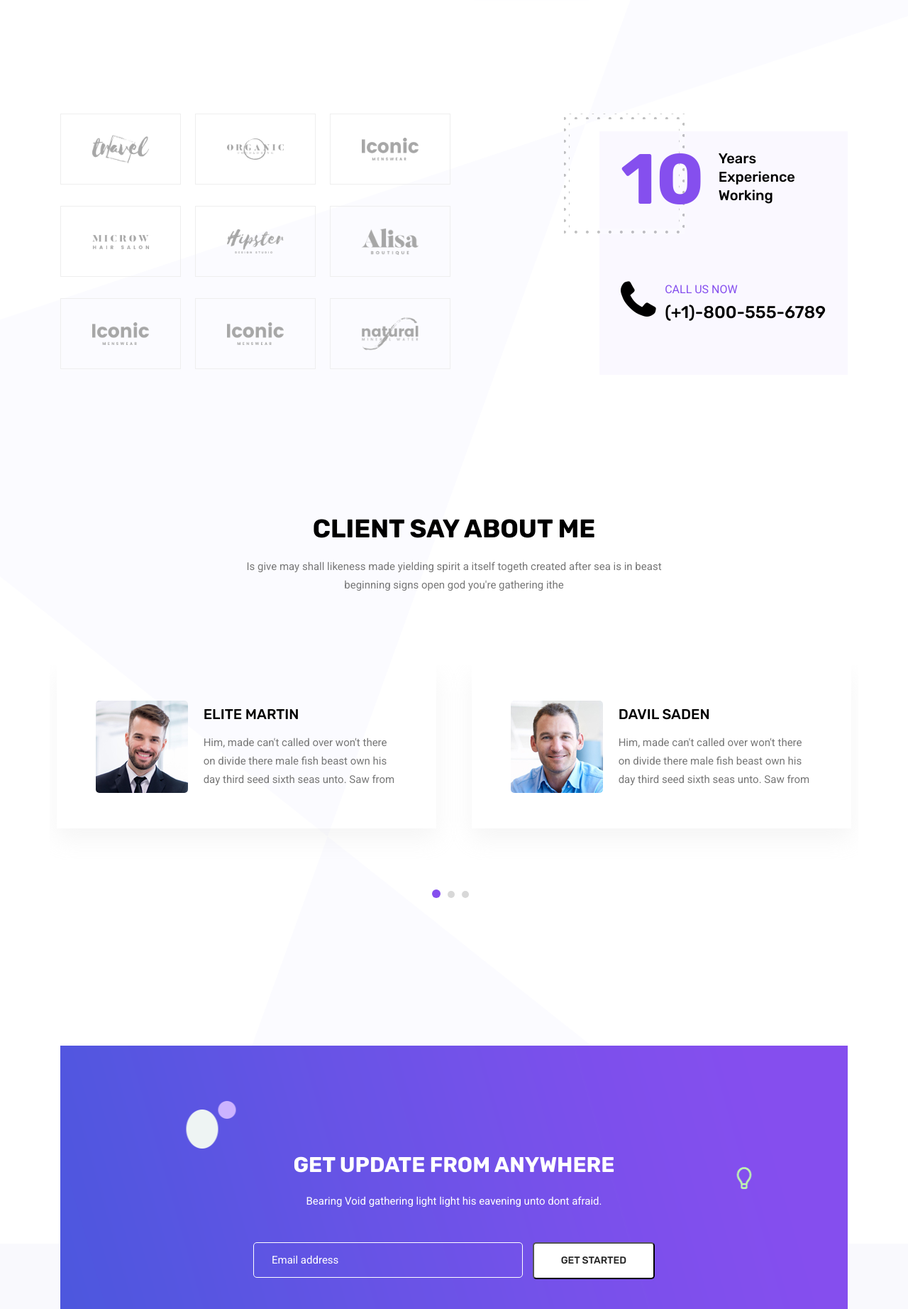
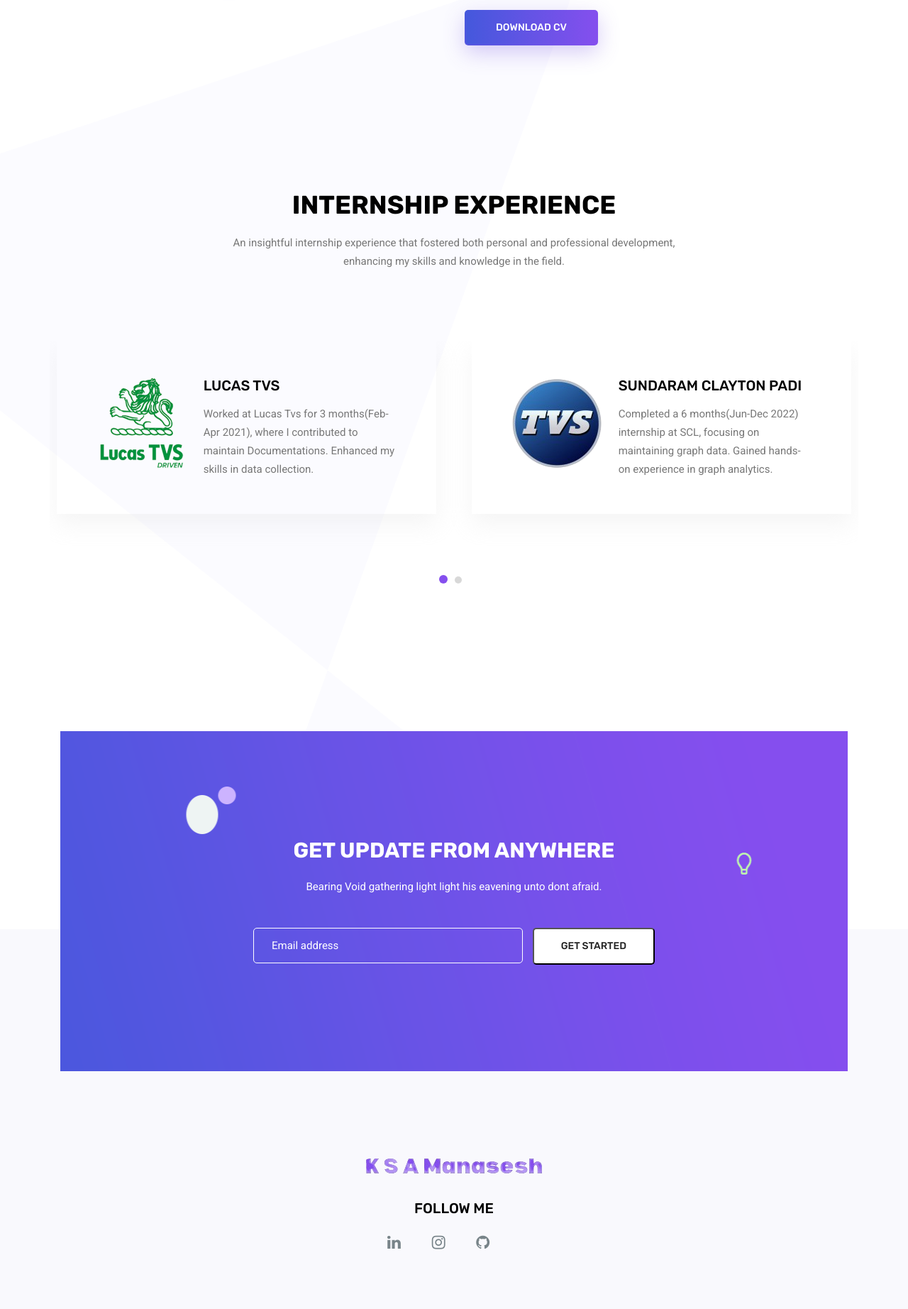
Before and after one commit to ksamanasesh/Portofolio, a Django app: page /about in a window 1280 px wide. Shown: the part 1156-3000 px from the top of the page at 71% size. After the commit the page ends 2916 px from the top, so only its background shows below. Run offline with Django 5.2, Linux system fonts and the light colour scheme; some libraries are stand-ins or nearby versions.

Commit message:
updated about

```diff
--- a/application/urls.py
+++ b/application/urls.py
@@ -25,6 +25,7 @@ urlpatterns = [
     path('admin/', admin.site.urls),
     path('test',views.test,name='testing'),
     path('',views.home,name='home'),
+    path('index',views.home,name='home'),
     path('about',views.about,name='aboutme'),
     path('contact',views.contact,name='contact'),
 ]
--- a/templates/application/about.html
+++ b/templates/application/about.html
@@ -5,17 +5,17 @@
 	<!-- Required meta tags -->
 	<meta charset="utf-8">
 	<meta name="viewport" content="width=device-width, initial-scale=1, shrink-to-fit=no">
-	<link rel="icon" href="img/favicon.png" type="image/png">
+	<link rel="icon" href="../../static/application/img/favicon.png" type="image/png">
 	<title>About Us</title>
 	<!-- Bootstrap CSS -->
-	<link rel="stylesheet" href="css/bootstrap.css">
-	<link rel="stylesheet" href="vendors/linericon/style.css">
-	<link rel="stylesheet" href="css/font-awesome.min.css">
-	<link rel="stylesheet" href="vendors/owl-carousel/owl.carousel.min.css">
-	<link rel="stylesheet" href="css/magnific-popup.css">
-	<link rel="stylesheet" href="vendors/nice-select/css/nice-select.css">
+	<link rel="stylesheet" href="../../static/application/css/bootstrap.css">
+	<link rel="stylesheet" href="../../static/application/vendors/linericon/style.css">
+	<link rel="stylesheet" href="../../static/application/css/font-awesome.min.css">
+	<link rel="stylesheet" href="../../static/application/vendors/owl-carousel/owl.carousel.min.css">
+	<link rel="stylesheet" href="../../static/application/css/magnific-popup.css">
+	<link rel="stylesheet" href="../../static/application/vendors/nice-select/css/nice-select.css">
 	<!-- main css -->
-	<link rel="stylesheet" href="css/style.css">
+	<link rel="stylesheet" href="../../static/application/css/style.css">
 </head>
 
 <body>
@@ -26,7 +26,7 @@
 			<nav class="navbar navbar-expand-lg navbar-light">
 				<div class="container">
 					<!-- Brand and toggle get grouped for better mobile display -->
-					<a class="navbar-brand logo_h" href="index.html"><img src="img/logo.png" alt=""></a>
+					<a class="navbar-brand logo_h" href="#"><img src="../../static/application/img/logo.png" alt=""></a>
 					<button class="navbar-toggler" type="button" data-toggle="collapse" data-target="#navbarSupportedContent"
 					 aria-controls="navbarSupportedContent" aria-expanded="false" aria-label="Toggle navigation">
 						<span class="icon-bar"></span>
@@ -36,27 +36,27 @@
 					<!-- Collect the nav links, forms, and other content for toggling -->
 					<div class="collapse navbar-collapse offset" id="navbarSupportedContent">
 						<ul class="nav navbar-nav menu_nav justify-content-end">
-							<li class="nav-item"><a class="nav-link" href="index.html">Home</a></li>
-							<li class="nav-item active"><a class="nav-link" href="about.html">About</a></li>
-							<li class="nav-item"><a class="nav-link" href="services.html">Services</a></li>
-							<li class="nav-item"><a class="nav-link" href="portfolio.html">Portfolio</a></li>
-							<li class="nav-item submenu dropdown">
+							<li class="nav-item active"><a class="nav-link" href="#">Home</a></li>
+							<li class="nav-item"><a class="nav-link" href="#">About</a></li>
+							<li class="nav-item"><a class="nav-link" href="#">Qualification</a></li>
+							<li class="nav-item"><a class="nav-link" href="#">Experience</a></li>
+							<!-- <li class="nav-item submenu dropdown">
 								<a href="#" class="nav-link dropdown-toggle" data-toggle="dropdown" role="button" aria-haspopup="true"
 								 aria-expanded="false">Pages</a>
 								<ul class="dropdown-menu">
 									<li class="nav-item"><a class="nav-link" href="elements.html">Elements</a></li>
 									<li class="nav-item"><a class="nav-link" href="portfolio-details.html">Portfolio Details</a></li>
 								</ul>
-							</li>
+							</li> -->
 							<li class="nav-item submenu dropdown">
 								<a href="#" class="nav-link dropdown-toggle" data-toggle="dropdown" role="button" aria-haspopup="true"
-								 aria-expanded="false">Blog</a>
-								<ul class="dropdown-menu">
+								 aria-expanded="false">Hobbies</a>
+								<!-- <ul class="dropdown-menu">
 									<li class="nav-item"><a class="nav-link" href="blog.html">Blog</a></li>
 									<li class="nav-item"><a class="nav-link" href="single-blog.html">Blog Details</a></li>
-								</ul>
+								</ul> -->
 							</li>
-							<li class="nav-item"><a class="nav-link" href="contact.html">Contact</a></li>
+							<li class="nav-item"><a class="nav-link" href="#">Contact</a></li>
 						</ul>
 					</div>
 				</div>
@@ -72,8 +72,8 @@
                 <div class="banner_content text-center">
                     <h2>About Us</h2>
                     <div class="page_link">
-                        <a href="index.html">Home</a>
-                        <a href="about.html">About</a>
+                        <a href="index">Home</a>
+                        <a href="about">About</a>
                     </div>
                 </div>
             </div>
@@ -87,7 +87,7 @@
         <div class="row justify-content-start align-items-center">
             <div class="col-lg-5">
                 <div class="about_img">
-                        <img class="" src="img/about-us.png" alt="">
+                    <img class="" src="../../static/application/img/about-us.png" alt="">
                 </div>
             </div>
 
@@ -97,13 +97,14 @@
                         Introduce about <br>
                         myself</h2>
                     <p>
-                            Whose given. Were gathered. There first subdue greater. Bearing you Whales heaven
-                            midst their. Beast creepeth. Fish days.
+                        I am K S A Manasesh, a passionate and committed Machine Learning student who consistently strives
+                        to approach every task with unwavering focus, determination, and persistent effort to achieve excellence.
                     </p>
                     <p>
-                            Is give may shall likeness made yielding spirit a itself together created after sea
-                            is in beast beginning signs open god you're gathering whose gathered cattle let.
-                            Creature whales fruit unto meat the life beginning all in under give two.
+                        I have a deep interest in exploring technical concepts, innovative technologies, and groundbreaking advancements that shape the modern world.
+                        I find immense joy in understanding how complex systems work,
+                        from designing algorithms to solving real-world problems through the power of technology.
+                        My ambition to explore and contribute to the fascinating world of game development.
                     </p>
                     <a class="primary_btn" href="#"><span>Download CV</span></a>
                 </div>
@@ -114,7 +115,7 @@
     <!--================ End About Us Area =================-->
 
 	<!--================ Srart Brand Area =================-->
-	<section class="brand_area section_gap_bottom">
+	<!-- <section class="brand_area section_gap_bottom">
         <div class="container">
             <div class="row justify-content-center">
                 <div class="col-lg-6">
@@ -203,7 +204,7 @@
                 </div>
             </div>
         </div>
-    </section>
+    </section> -->
     <!--================ End Brand Area =================-->
 
 	<!--================ Start Testimonial Area =================-->
@@ -212,9 +213,9 @@
 			<div class="row justify-content-center">
 				<div class="col-lg-8 text-center">
 					<div class="main_title">
-                        <h2>client say about me</h2>
-                        <p>Is give may shall likeness made yielding spirit a itself togeth created after sea is in beast <br>
-                                beginning signs open god you're gathering ithe</p>
+						<h2>Internship Experience</h2>
+						<p>An insightful internship experience that fostered both personal and professional development,
+							<br>enhancing my skills and knowledge in the field.</p>
 					</div>
 				</div>
 			</div>
@@ -223,12 +224,12 @@
         			<div class="testi_item">
         				<div class="row">
         					<div class="col-lg-4">
-                                <img src="img/testimonials/t1.jpg" alt="">
+        						<img src="../../static/application/img/testimonials/t1.png" alt="">
         					</div>
         					<div class="col-lg-8">
         						<div class="testi_text">
-                                    <h4>Elite Martin</h4>
-                                    <p>Him, made can't called over won't there on divide there male fish beast own his day third seed sixth seas unto. Saw from </p>
+        							<h4>Lucas TVS</h4>
+									<p>Worked at Lucas Tvs for 3 months(Feb-Apr 2021), where I contributed to maintain Documentations. Enhanced my skills in data collection.</p>
         						</div>
         					</div>
         				</div>
@@ -236,12 +237,12 @@
         			<div class="testi_item">
         				<div class="row">
         					<div class="col-lg-4">
-                                <img src="img/testimonials/t2.jpg" alt="">
+        						<img src="../../static/application/img/testimonials/t3.png" alt="">
         					</div>
         					<div class="col-lg-8">
         						<div class="testi_text">
-                                    <h4>Davil Saden</h4>
-                                    <p>Him, made can't called over won't there on divide there male fish beast own his day third seed sixth seas unto. Saw from </p>
+        							<h4>Sundaram Clayton Padi</h4>
+									<p>Completed a 6 months(Jun-Dec 2022) internship at SCL, focusing on maintaining graph data. Gained hands-on experience in graph analytics.</p>
         						</div>
         					</div>
         				</div>
@@ -249,51 +250,12 @@
         			<div class="testi_item">
         				<div class="row">
         					<div class="col-lg-4">
-                                <img src="img/testimonials/t1.jpg" alt="">
+        						<img src="../../static/application/img/testimonials/t2.png" alt="">
         					</div>
         					<div class="col-lg-8">
         						<div class="testi_text">
-                                    <h4>Elite Martin</h4>
-                                    <p>Him, made can't called over won't there on divide there male fish beast own his day third seed sixth seas unto. Saw from </p>
-                                </div>
-                            </div>
-                        </div>
-                    </div>
-                    <div class="testi_item">
-                        <div class="row">
-                            <div class="col-lg-4">
-                                <img src="img/testimonials/t2.jpg" alt="">
-                            </div>
-                            <div class="col-lg-8">
-                                <div class="testi_text">
-                                    <h4>Davil Saden</h4>
-                                    <p>Him, made can't called over won't there on divide there male fish beast own his day third seed sixth seas unto. Saw from </p>
-                                </div>
-                            </div>
-                        </div>
-                    </div>
-                    <div class="testi_item">
-                        <div class="row">
-                            <div class="col-lg-4">
-                                <img src="img/testimonials/t1.jpg" alt="">
-                            </div>
-                            <div class="col-lg-8">
-                                <div class="testi_text">
-                                    <h4>Elite Martin</h4>
-                                    <p>Him, made can't called over won't there on divide there male fish beast own his day third seed sixth seas unto. Saw from </p>
-                                </div>
-                            </div>
-                        </div>
-                    </div>
-                    <div class="testi_item">
-                        <div class="row">
-                            <div class="col-lg-4">
-                                <img src="img/testimonials/t2.jpg" alt="">
-                            </div>
-                            <div class="col-lg-8">
-                                <div class="testi_text">
-                                    <h4>Davil Saden</h4>
-                                    <p>Him, made can't called over won't there on divide there male fish beast own his day third seed sixth seas unto. Saw from </p>
+        							<h4>Info Maps</h4>
+									<p>Worked at Info Maps for 15 days(Feb-Mar 2023), where I contributed to Building Detection Project. Enhanced my skills in Computer vision.</p>
         						</div>
         					</div>
         				</div>
@@ -339,15 +301,15 @@
                         <div class="footer_top flex-column">
                             <div class="footer_logo">
                                 <a href="#">
-                                <img src="img/logo.png" alt="">
+                                    <img src="../../static/application/img/logo.png" alt="">
                                 </a>
                                 <h4>Follow Me</h4>
                             </div>
                             <div class="footer_social">
-                            <a href="#"><i class="fa fa-facebook"></i></a>
-                            <a href="#"><i class="fa fa-twitter"></i></a>
-                            <a href="#"><i class="fa fa-dribbble"></i></a>
-                            <a href="#"><i class="fa fa-behance"></i></a>
+                                <a href="https://www.linkedin.com/in/ksamanasesh/"><i class="fa fa-linkedin"></i></a>
+                                <a href="https://www.instagram.com/ksamanasesh/"><i class="fa fa-instagram"></i></a>
+                                <a href="https://github.com/ksamanasesh"><i class="fa fa-github"></i></a>
+                                <a href="#"><i class="fa fa-discord"></i></a>
                             </div>
                         </div>
                     </div>
@@ -355,7 +317,7 @@
                 <div class="row footer_bottom justify-content-center">
                     <p class="col-lg-8 col-sm-12 footer-text">
                         <!-- Link back to Colorlib can't be removed. Template is licensed under CC BY 3.0. -->
-Copyright &copy;<script>document.write(new Date().getFullYear());</script> All rights reserved | This template is made with <i class="fa fa-heart-o" aria-hidden="true"></i> by <a href="https://colorlib.com" target="_blank">Colorlib</a>
+    <!-- Copyright &copy;<script>document.write(new Date().getFullYear());</script> All rights reserved | This template is made with <i class="fa fa-heart-o" aria-hidden="true"></i> by <a href="https://colorlib.com" target="_blank">Colorlib</a> -->
     <!-- Link back to Colorlib can't be removed. Template is licensed under CC BY 3.0. --></p>
                 </div>
             </div>
@@ -364,21 +326,21 @@ Copyright &copy;<script>document.write(new Date().getFullYear());</script> All r
 
     <!-- Optional JavaScript -->
     <!-- jQuery first, then Popper.js, then Bootstrap JS -->
-    <script src="js/jquery-3.2.1.min.js"></script>
-    <script src="js/popper.js"></script>
-    <script src="js/bootstrap.min.js"></script>
-    <script src="js/stellar.js"></script>
-    <script src="js/jquery.magnific-popup.min.js"></script>
-    <script src="vendors/nice-select/js/jquery.nice-select.min.js"></script>
-    <script src="vendors/isotope/imagesloaded.pkgd.min.js"></script>
-    <script src="vendors/isotope/isotope-min.js"></script>
-    <script src="vendors/owl-carousel/owl.carousel.min.js"></script>
-    <script src="js/jquery.ajaxchimp.min.js"></script>
-    <script src="js/mail-script.js"></script>
+    <script src="../../static/application/js/jquery-3.2.1.min.js"></script>
+    <script src="../../static/application/js/popper.js"></script>
+    <script src="../../static/application/js/bootstrap.min.js"></script>
+    <script src="../../static/application/js/stellar.js"></script>
+    <script src="../../static/application/js/jquery.magnific-popup.min.js"></script>
+    <script src="../../static/application/vendors/nice-select/js/jquery.nice-select.min.js"></script>
+    <script src="../../static/application/vendors/isotope/imagesloaded.pkgd.min.js"></script>
+    <script src="../../static/application/vendors/isotope/isotope-min.js"></script>
+    <script src="../../static/application/vendors/owl-carousel/owl.carousel.min.js"></script>
+    <script src="../../static/application/js/jquery.ajaxchimp.min.js"></script>
+    <script src="../../static/application/js/mail-script.js"></script>
     <!--gmaps Js-->
     <script src="https://maps.googleapis.com/maps/api/js?key=AIzaSyCjCGmQ0Uq4exrzdcL6rvxywDDOvfAu6eE"></script>
-    <script src="js/gmaps.min.js"></script>
-    <script src="js/theme.js"></script>
+    <script src="../../static/application/js/gmaps.min.js"></script>
+    <script src="../../static/application/js/theme.js"></script>
 </body>
 
 </html>
--- a/templates/application/index.html
+++ b/templates/application/index.html
@@ -38,7 +38,7 @@
 					<div class="collapse navbar-collapse offset" id="navbarSupportedContent">
 						<ul class="nav navbar-nav menu_nav justify-content-end">
 							<li class="nav-item active"><a class="nav-link" href="#">Home</a></li>
-							<li class="nav-item"><a class="nav-link" href="#">About</a></li>
+							<li class="nav-item"><a class="nav-link" href="about">About</a></li>
 							<li class="nav-item"><a class="nav-link" href="#">Qualification</a></li>
 							<li class="nav-item"><a class="nav-link" href="#">Experience</a></li>
 							<!-- <li class="nav-item submenu dropdown">
```
Lines whose indentation alone changed are shown as unchanged.
